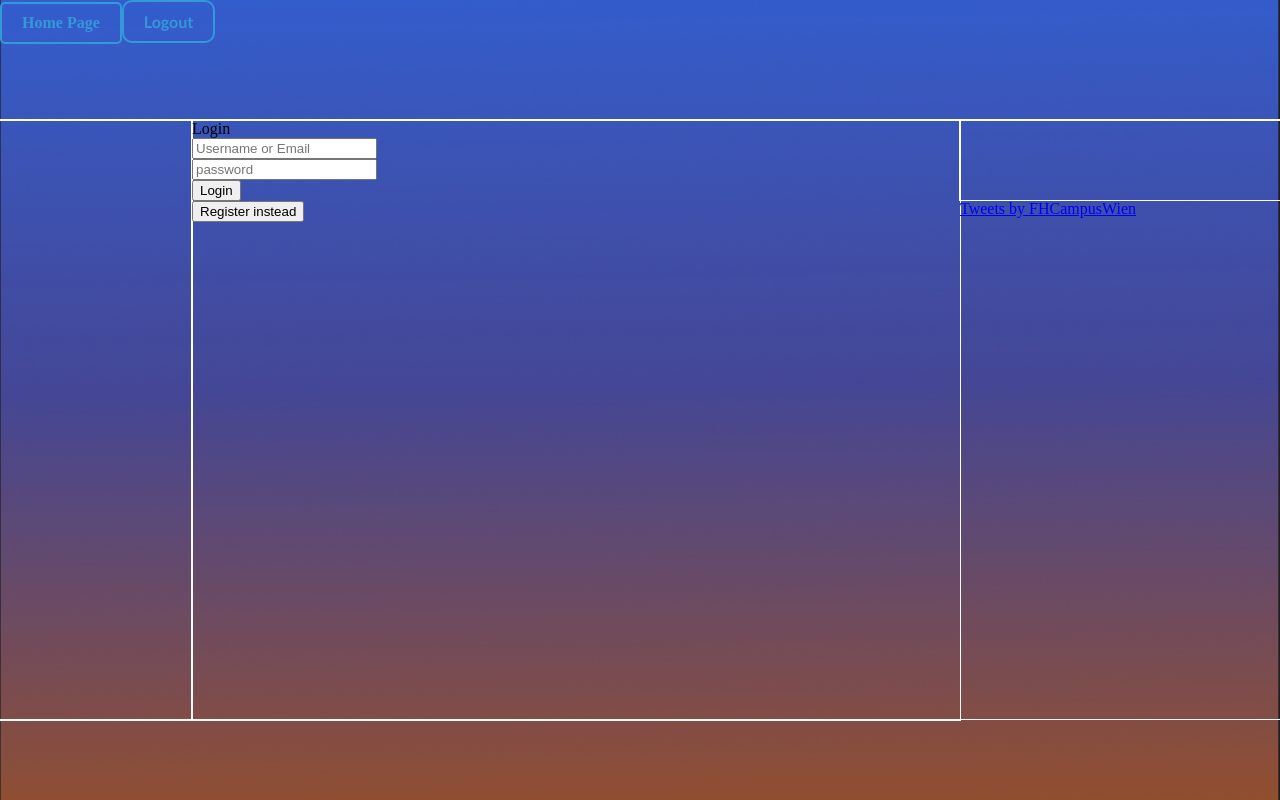
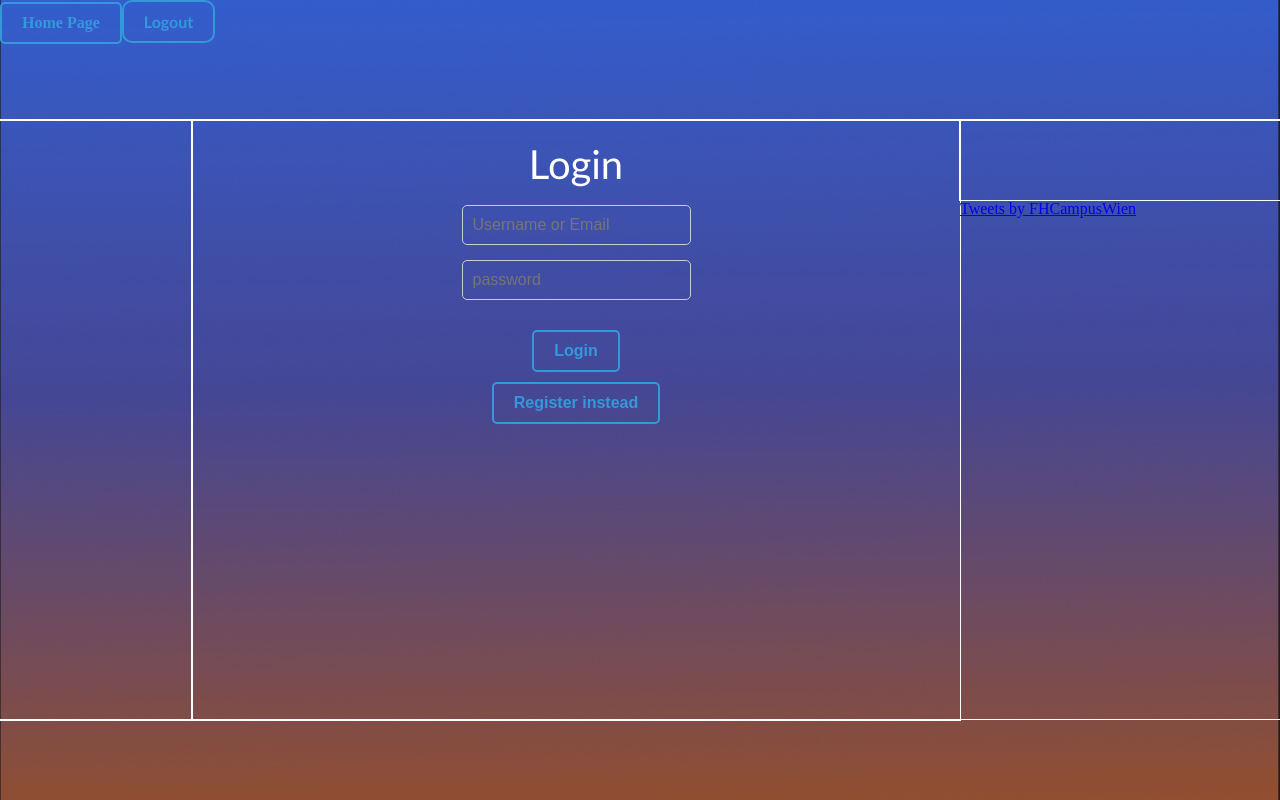
Before and after one commit to AM2552/CampusConnect, a React (Create React App) app in the folder client/: page /login in a window 1280 px wide. Built offline with nearby package versions, Linux system fonts and the light colour scheme.

Commit message:
file names changed

```diff
--- a/client/src/App.js
+++ b/client/src/App.js
@@ -1,5 +1,6 @@
 import React, { useState } from "react";
 import "./App.css";
+import "./Login.css";
 import { BrowserRouter as Router, Route, Routes, Link, Navigate } from "react-router-dom";
 import Home from "./pages/Home";
 import CreateThread from "./pages/createThread";
--- a/client/src/pages/Login.js
+++ /dev/null
@@ -1,50 +0,0 @@
-import React, { useState, useContext } from "react";
-import { useAuth } from "../helpers/AuthProvider";
-import { Routes, Router, Link, useNavigation } from "react-router-dom";
-
-function Login() {
-  const [username, setUsername] = useState("");
-  const [password, setPassword] = useState("");
-  // const { setAuthState } = useContext(AuthContext);
-  const auth = useAuth();
-  const login = () => {
-    const data = { usernameOrEmail: username, password: password };
-    auth.loginAction(data);
-
-  };
-  return (
-  <div className="mainLoginDiv" >
-      <label className="loginLabelDiv">Login</label>
-      <div className="loginContainer1">
-        <input
-          className="lgCon1"
-          type="text"
-           placeholder="Username or Email"
-          onChange={(event) => {
-            setUsername(event.target.value);
-          }}
-        />
-        </div>
-        <div className="loginContainer2">
-        <input
-          className="lgCon2"
-          type="password"
-          placeholder="password"
-          onChange={(event) => {
-            setPassword(event.target.value);
-          }}
-        />
-      </div>
-      <div className="lgnBtncontainer">
-      <button onClick={login} className="loginBtn">Login</button>
-      </div>
-      <div className="registerButtonContainer">
-      <Link to="/register">
-          <button className="registerBtn">Register instead</button>
-        </Link>
-      </div>
-    </div>
-  );
-}
-
-export default Login;
--- a/client/src/pages/Login.jsx
+++ b/client/src/pages/Login.jsx
@@ -15,7 +15,6 @@ function Login() {
 
   };
   return (
-
     <div className="mainLoginDiv" >
       <label className="loginLabelDiv">Login</label>
       <div className="loginContainer1">
@@ -47,7 +46,6 @@ function Login() {
         </Link>
       </div>
     </div>
-
   );
 }
 
--- a/client/src/pages/Logout.js
+++ /dev/null
@@ -1,11 +0,0 @@
-import { useAuth } from "../helpers/AuthProvider";
-import { useNavigate } from "react-router-dom";
-
-function Logout() {
-  const auth = useAuth();
-  const navigate = useNavigate();
-  auth.logOut();
-  navigate("/");
-}
-
-export default Logout;
--- a/client/src/pages/Thread.js
+++ b/client/src/pages/Thread.jsx
@@ -228,7 +228,7 @@ function Thread() {
         {!threadObject.closed && !threadObject.archived && (
           <div className="addPostField">
             <input type="text" placeholder="Post your comment..." value={newPost} onChange={e => setNewPost(e.target.value)} className="commentInput" />
-            <button onClick={addPost}>Add Post</button>
+            <button className="addPostButton" onClick={addPost}>Add Post</button>
           </div>
         )}
         <div className="listOfPosts"></div>
```
Also changed, not shown: client/src/pages/Registration.jsx (renamed from client/src/pages/Registration.js), client/src/pages/createThread.jsx (renamed from client/src/pages/createThread.js), 1 other file (tests, documents, lock files or other folders).
